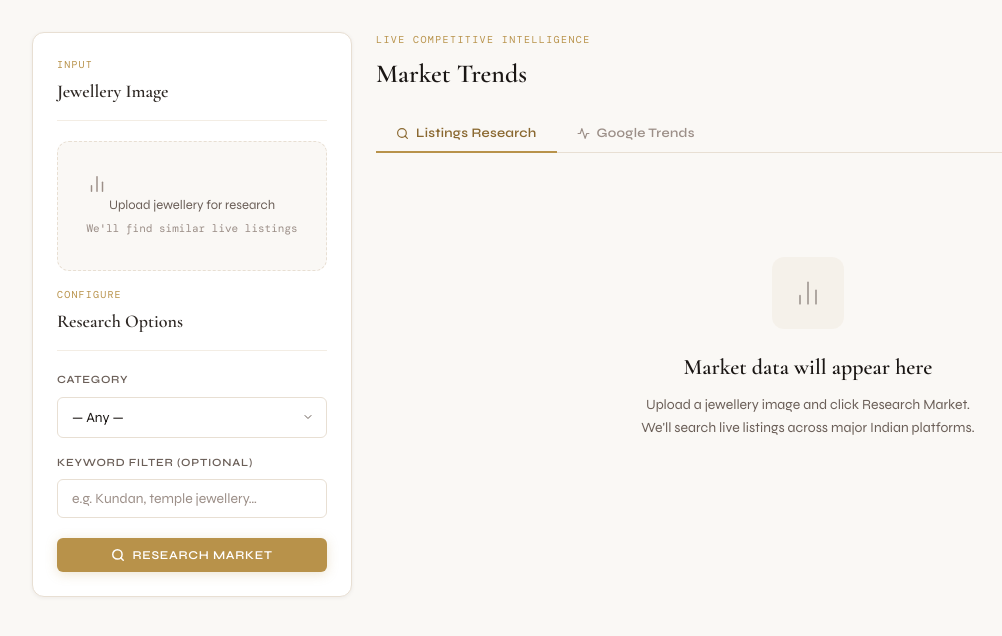
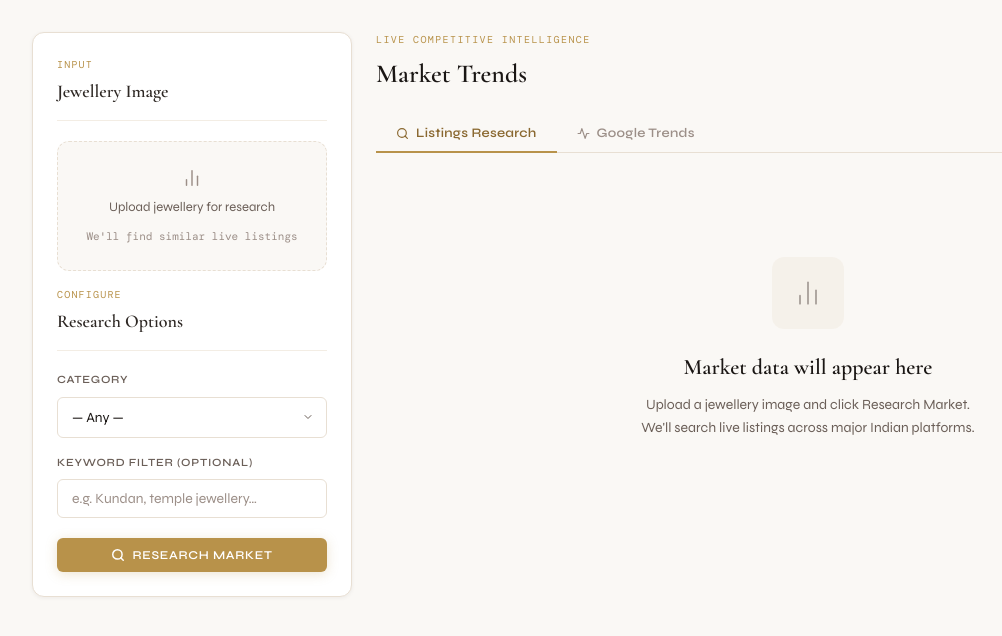
Before and after one commit to fakubwoy/ai-studio, a Flask app: page /studio/market in a window 1280 px wide. Shown: the part 64-700 px from the top of the page, without its empty margins (4-1006 px from the left). Run offline with Flask 3, Linux system fonts and the light colour scheme; the visitor is signed in with stand-in values (Sample User, id 1); some libraries are stand-ins or nearby versions; some web fonts are replaced.

Commit message:
minor ui fix

```diff
--- a/templates/market.html
+++ b/templates/market.html
@@ -221,7 +221,7 @@
       <div class="panel-title"><span class="step">Input</span>Jewellery Image</div>
       <div class="upload-zone" id="marketUploadZone">
         <input type="file" id="marketFile" accept="image/*" />
-        <div id="marketPlaceholder">
+        <div id="marketPlaceholder" style="display:flex;flex-direction:column;align-items:center;gap:8px">
           <svg width="22" height="22" viewBox="0 0 24 24" fill="none" stroke="var(--ink-4)" stroke-width="1.6" stroke-linecap="round" stroke-linejoin="round">
             <line x1="18" y1="20" x2="18" y2="10"/><line x1="12" y1="20" x2="12" y2="4"/><line x1="6" y1="20" x2="6" y2="14"/>
           </svg>
```
